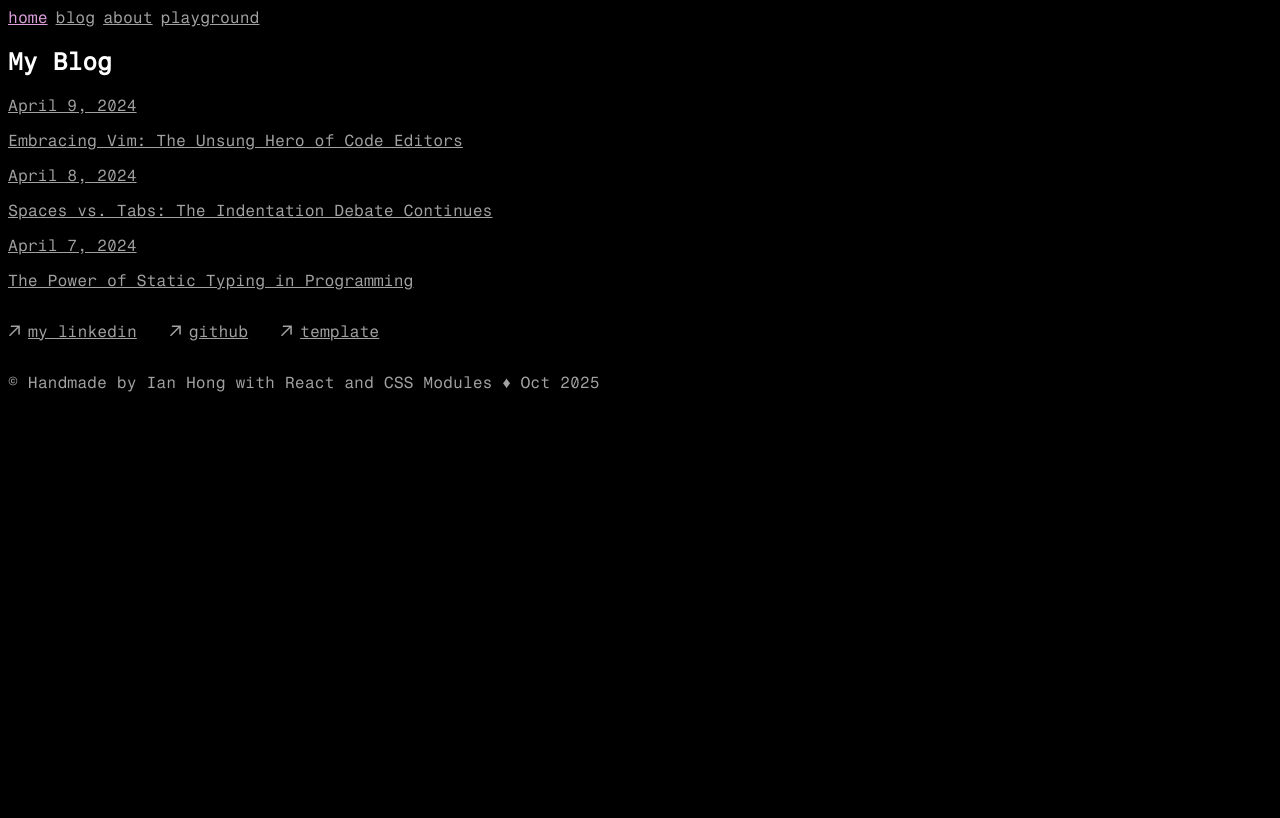
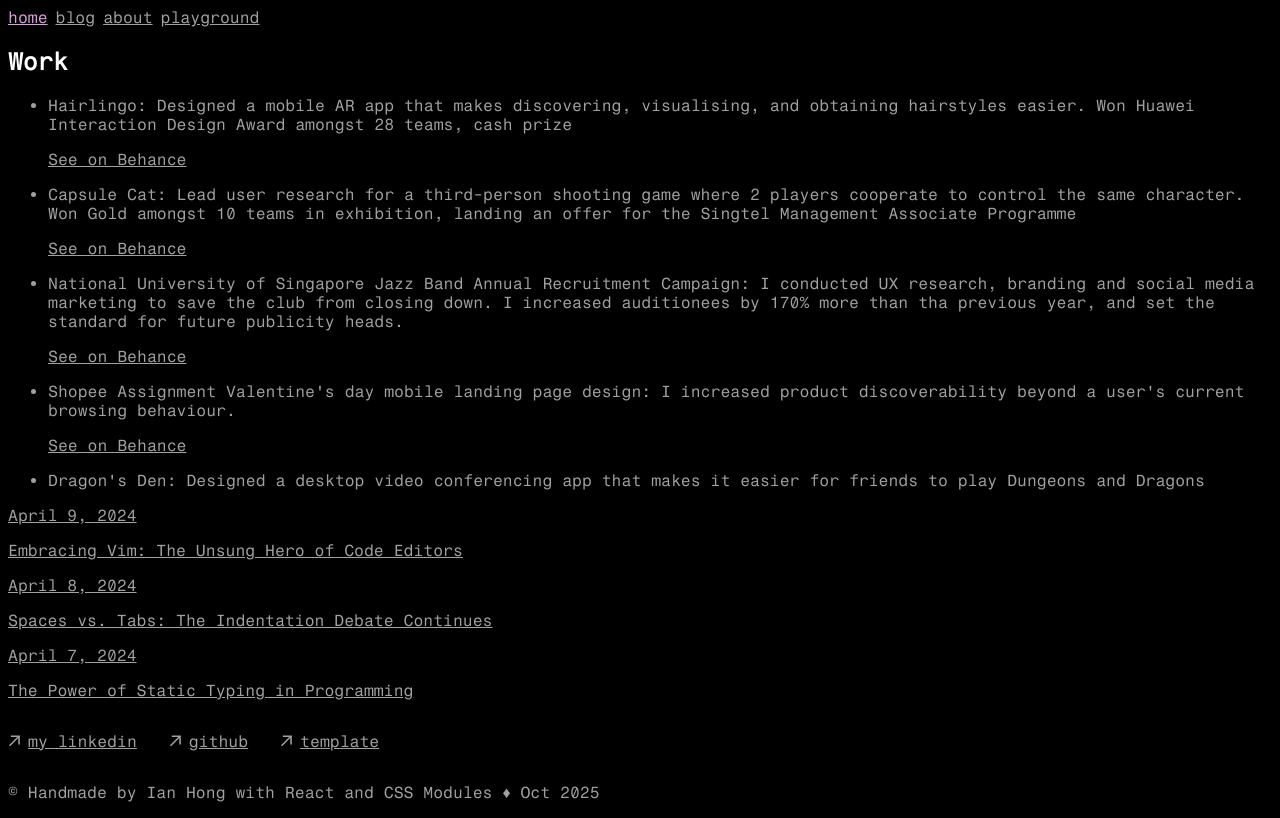
Before and after one commit to ianfromdover/ianfromdover, a Next.js app in the folder website/: page /blog in a window 1280 px wide. Built offline with nearby package versions, Linux system fonts and the light colour scheme.

Commit message:
feat(site): Add behance links

```diff
--- a/website/app/about/page.tsx
+++ b/website/app/about/page.tsx
@@ -11,7 +11,7 @@ export default function Page() {
     <section>
       <h1>Hi, I'm Ian!</h1>
       <p>
-        Now you gotta hear me yap! NANANANNAAAAAAAANANANANANAnANANNANAANANNANANANANNANA
+        In my spare time, I love reading the bible, enjoying conversations with friends, and learning songs by ear. Looking forward to meeting you 😃
       </p>
     </section>
   )
--- a/website/app/blog/page.tsx
+++ b/website/app/blog/page.tsx
@@ -1,15 +1,63 @@
 import { BlogPosts } from 'app/components/posts'
+import Link from 'next/link'
 
 export const metadata = {
   title: 'Work',
-  description: 'Read my thoughts.',
+  description: 'Projects i\'ve completed.',
 }
 
 // <!-- h1 className="font-semibold text-2xl mb-8 tracking-tighter" -->
 export default function Page() {
   return (
     <section>
-      <h1>My Blog</h1>
+      <h1>Work</h1>
+      <ul>
+        <li>
+          <p>
+            Hairlingo: Designed a mobile AR app that makes discovering, visualising, and obtaining hairstyles easier. Won Huawei Interaction Design Award amongst 28 teams, cash prize
+          </p>
+          <Link
+            href={'https://www.behance.net/gallery/188772027/HairLingo-AR-Hairstyle-App-UIUX-Design'}
+          >
+            See on Behance
+          </Link>
+        </li>
+        <li>
+          <p>
+            Capsule Cat: Lead user research for a third-person shooting game where 2 players cooperate to control the same character. Won Gold amongst 10 teams in exhibition, landing an offer for the Singtel Management Associate Programme
+          </p>
+          <Link
+            href={'https://www.behance.net/gallery/188772637/Capsule-Cat-Multiplayer-Game-UX-Design?tracking_source=project_owner_other_projects'}
+          >
+            See on Behance
+          </Link>
+        </li>
+        <li>
+          <p>
+            National University of Singapore Jazz Band Annual Recruitment Campaign: I conducted UX research, branding and social media marketing to save the club from closing down. I increased auditionees by 170% more than tha previous year, and set the standard for future publicity heads.
+          </p>
+          <Link
+            href={'https://www.behance.net/gallery/188772837/Jazz-Band-Campaign-UX-Research-Branding-Marketing?tracking_source=project_owner_other_projects'}
+          >
+            See on Behance
+          </Link>
+        </li>
+        <li>
+          <p>
+            Shopee Assignment Valentine's day mobile landing page design: I increased product discoverability beyond a user's current browsing behaviour.
+          </p>
+          <Link
+            href={'https://www.behance.net/gallery/220194601/Shopee-Valentines-Day-Landing-Page-UIUX-Design'}
+          >
+            See on Behance
+          </Link>
+        </li>
+        <li>
+          <p>
+            Dragon's Den: Designed a desktop video conferencing app that makes it easier for friends to play Dungeons and Dragons
+          </p>
+        </li>
+      </ul>
       <BlogPosts />
     </section>
   )
```
